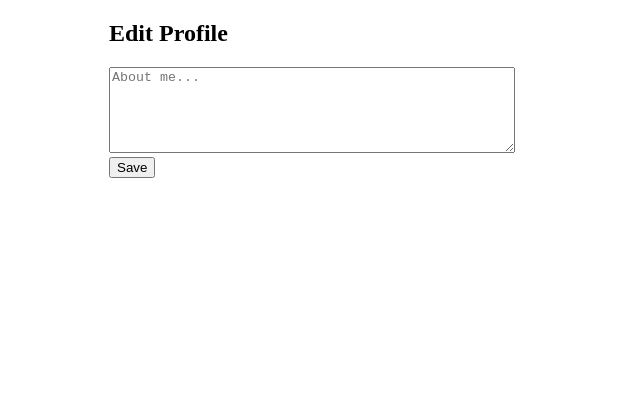
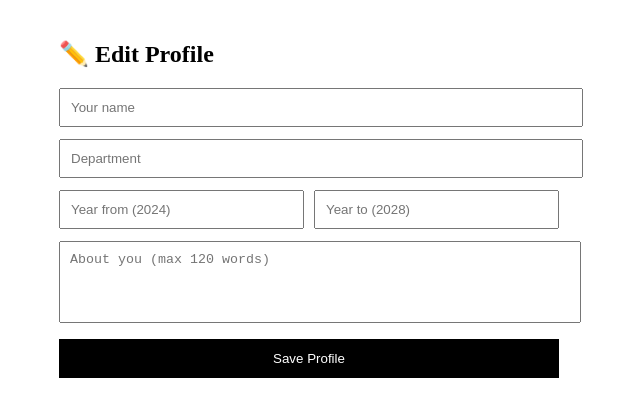
Before and after one commit to vigneshviki19/zingercat-frontend, a React (Vite) app: page /edit-profile in a window 1280 px wide. Shown: the top 416 px of the page, without its empty margins (331-971 px from the left). Built offline with nearby package versions, Linux system fonts and the light colour scheme; no server answers; sample sign-in values are in the browser's storage.

Commit message:
Update EditProfile.jsx

```diff
--- a/src/pages/EditProfile.jsx
+++ b/src/pages/EditProfile.jsx
@@ -1,26 +1,121 @@
-import { useState } from "react";
+import { useState, useEffect } from "react";
+import { useNavigate } from "react-router-dom";
 import api from "../api";
 
 export default function EditProfile() {
+  const navigate = useNavigate();
+  const username = localStorage.getItem("username");
+
+  const [name, setName] = useState("");
+  const [department, setDepartment] = useState("");
+  const [yearFrom, setYearFrom] = useState("");
+  const [yearTo, setYearTo] = useState("");
   const [about, setAbout] = useState("");
+  const [loading, setLoading] = useState(false);
 
-  const save = async () => {
-    await api.put("/profile/edit", { about });
-    alert("Profile updated");
-  };
+  // load existing profile
+  useEffect(() => {
+    async function loadProfile() {
+      try {
+        const res = await api.get(`/profile/${username}`);
+        const p = res.data;
+
+        setName(p.name || "");
+        setDepartment(p.department || "");
+        setYearFrom(p.yearFrom || "");
+        setYearTo(p.yearTo || "");
+        setAbout(p.about || "");
+      } catch (err) {
+        console.error("Profile load failed", err);
+      }
+    }
+    loadProfile();
+  }, [username]);
+
+  async function handleSave(e) {
+    e.preventDefault();
+    setLoading(true);
+
+    try {
+      await api.put(`/profile/${username}`, {
+        name,
+        department,
+        yearFrom,
+        yearTo,
+        about
+      });
+
+      localStorage.setItem("profileDone", "true");
+      navigate(`/profile/${username}`);
+    } catch (err) {
+      alert("Failed to update profile");
+    } finally {
+      setLoading(false);
+    }
+  }
 
   return (
-    <div style={{ maxWidth: 400, margin: "auto" }}>
-      <h2>Edit Profile</h2>
+    <div style={{ maxWidth: 500, margin: "40px auto" }}>
+      <h2>✏️ Edit Profile</h2>
 
-      <textarea
-        value={about}
-        onChange={(e) => setAbout(e.target.value)}
-        placeholder="About me..."
-        style={{ width: "100%", height: 80 }}
-      />
+      <form onSubmit={handleSave}>
+        <input
+          placeholder="Your name"
+          value={name}
+          onChange={(e) => setName(e.target.value)}
+          style={input}
+        />
 
-      <button onClick={save}>Save</button>
+        <input
+          placeholder="Department"
+          value={department}
+          onChange={(e) => setDepartment(e.target.value)}
+          style={input}
+        />
+
+        <div style={{ display: "flex", gap: 10 }}>
+          <input
+            placeholder="Year from (2024)"
+            value={yearFrom}
+            onChange={(e) => setYearFrom(e.target.value)}
+            style={input}
+          />
+          <input
+            placeholder="Year to (2028)"
+            value={yearTo}
+            onChange={(e) => setYearTo(e.target.value)}
+            style={input}
+          />
+        </div>
+
+        <textarea
+          placeholder="About you (max 120 words)"
+          value={about}
+          onChange={(e) => setAbout(e.target.value)}
+          maxLength={700}
+          rows={4}
+          style={{ ...input, resize: "none" }}
+        />
+
+        <button disabled={loading} style={button}>
+          {loading ? "Saving..." : "Save Profile"}
+        </button>
+      </form>
     </div>
   );
 }
+
+const input = {
+  width: "100%",
+  padding: 10,
+  marginBottom: 12
+};
+
+const button = {
+  width: "100%",
+  padding: 12,
+  background: "black",
+  color: "white",
+  border: "none",
+  cursor: "pointer"
+};
```
